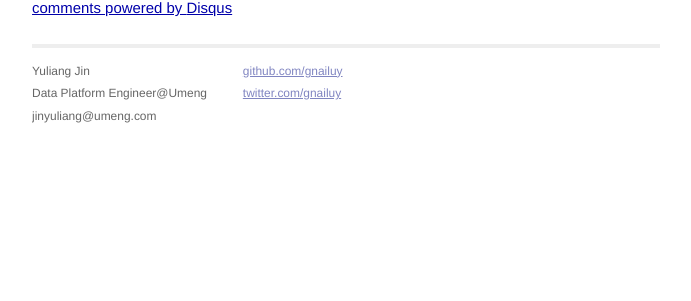
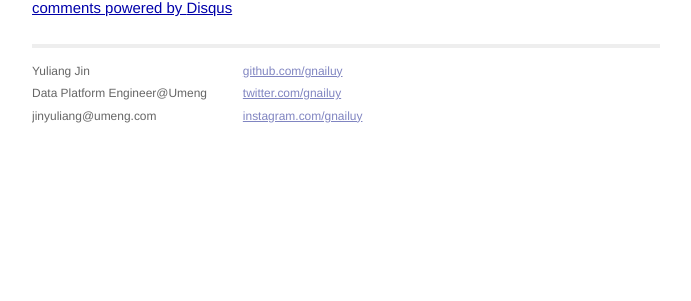
Before and after one commit to gnailuy/gnailuy.com, a Jekyll site: the page built from _posts/2014-04-04-hello-world.markdown, in a window 1280 px wide. Shown: the part 338-639 px from the top of the page, without its empty margins (294-985 px from the left). Built offline with Jekyll 4.4.1, drawn with Linux system fonts in a browser that asks for light colours; Markdown is read by kramdown in place of the engine named in the settings; comment, search, counter and statistics services are not loaded.

Commit message:
update layout

```diff
--- /dev/null
+++ b/_includes/google-ads.html
@@ -0,0 +1,13 @@
+
+<!-- Add Google Ads. -->
+<div style="text-align: center">
+<script async src="//pagead2.googlesyndication.com/pagead/js/adsbygoogle.js"></script>
+<!-- Ads After Post -->
+<ins class="adsbygoogle"
+     style="display:inline-block;width:468px;height:60px"
+     data-ad-client="ca-pub-3373062932769749"
+     data-ad-slot="3716173942"></ins>
+<script>
+(adsbygoogle = window.adsbygoogle || []).push({});
+</script>
+</div>
--- a/_includes/google-analytics.html
+++ b/_includes/google-analytics.html
@@ -1,4 +1,5 @@
 
+<!-- Add Google Analytics. -->
 <script>
   (function(i,s,o,g,r,a,m){i['GoogleAnalyticsObject']=r;i[r]=i[r]||function(){
   (i[r].q=i[r].q||[]).push(arguments)},i[r].l=1*new Date();a=s.createElement(o),
--- a/_layouts/default.html
+++ b/_layouts/default.html
@@ -80,6 +80,7 @@
               <p>
                 <a href="https://github.com/{{ site.authorNickname }}">github.com/{{ site.authorNickname }}</a><br />
                 <a href="https://twitter.com/{{ site.authorNickname }}">twitter.com/{{ site.authorNickname }}</a><br />
+                <a href="http://instagram.com/{{ site.authorNickname }}">instagram.com/{{ site.authorNickname }}</a><br />
               </p>
             </div>
           </div>
--- a/_layouts/post.html
+++ b/_layouts/post.html
@@ -10,16 +10,6 @@
 
 <br />
 
-<div style="text-align: center">
-<script async src="//pagead2.googlesyndication.com/pagead/js/adsbygoogle.js"></script>
-<!-- Ads After Post -->
-<ins class="adsbygoogle"
-     style="display:inline-block;width:468px;height:60px"
-     data-ad-client="ca-pub-3373062932769749"
-     data-ad-slot="3716173942"></ins>
-<script>
-(adsbygoogle = window.adsbygoogle || []).push({});
-</script>
-</div>
+{% include google-ads.html %}
 
 {% include comments.html %}
```
Also changed, not shown: _layouts/page.html (line endings or trailing spaces).
